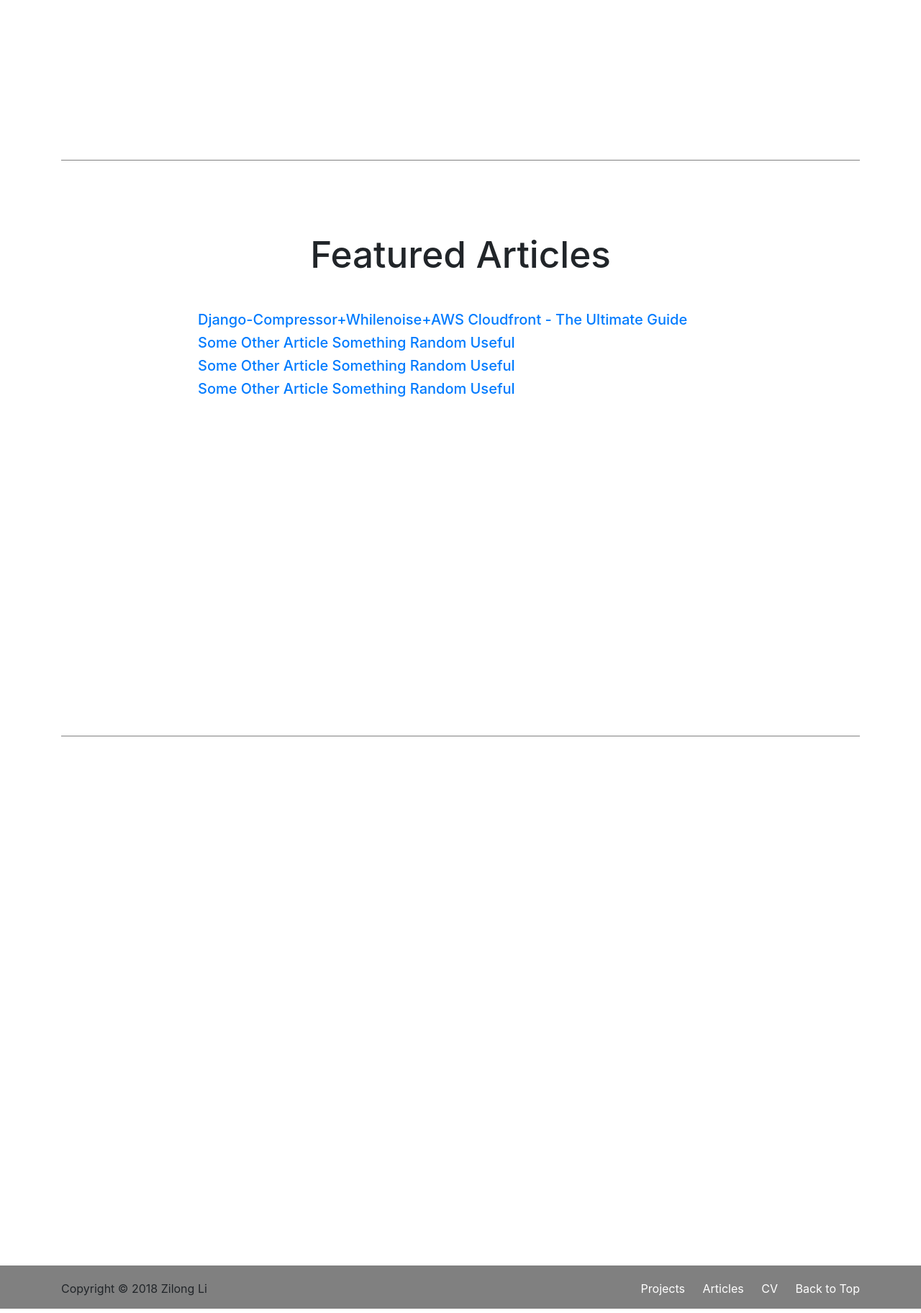
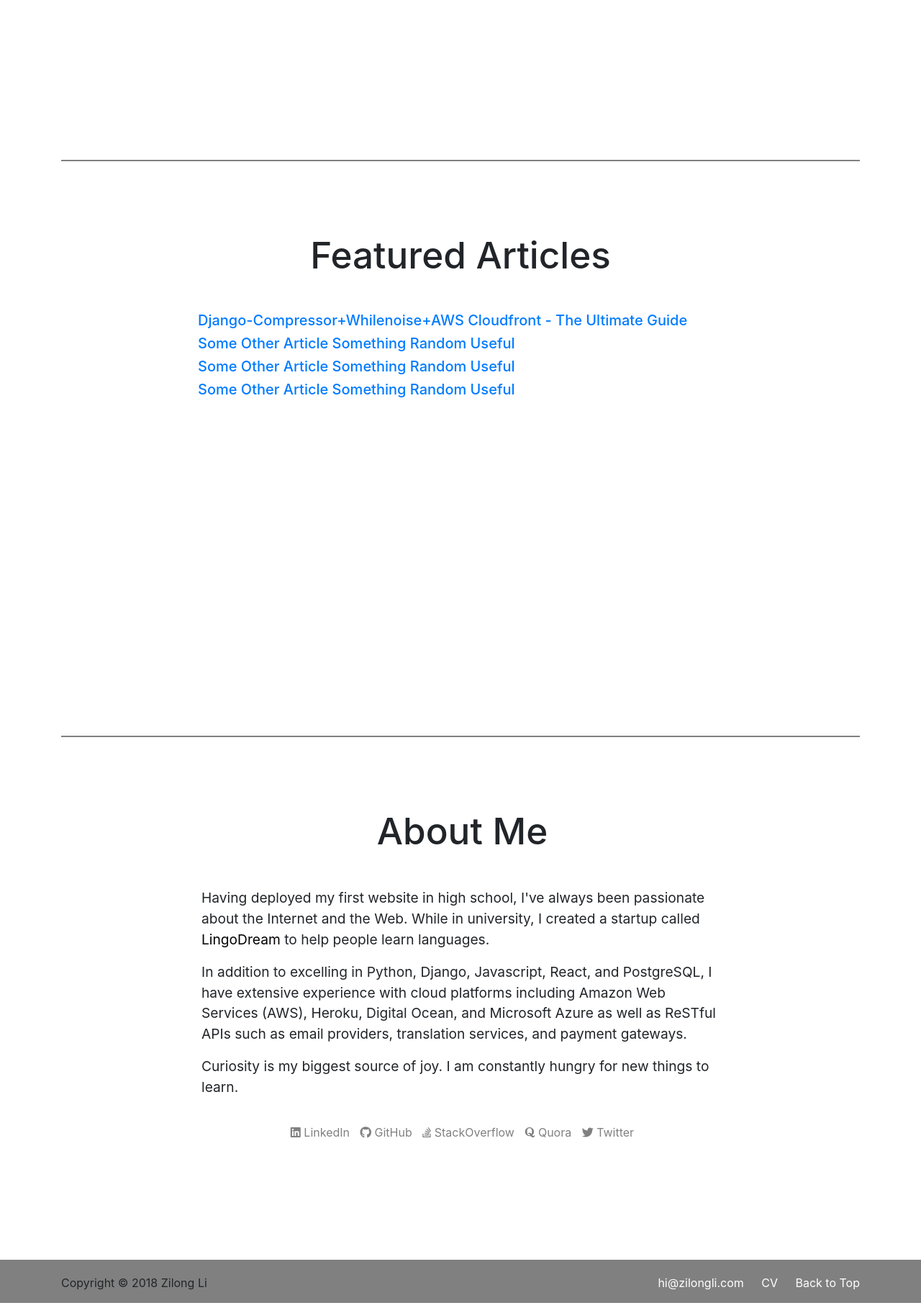
Before and after one commit to technolingo/portfolio, a Django app: page / in a window 1280 px wide. Shown: the part 2160-3984 px from the top of the page at 72% size. Run offline with Django 3.2, Linux system fonts and the light colour scheme; some libraries are stand-ins or nearby versions.

Commit message:
about section

```diff
--- a/portfolio/static/css/project.css
+++ b/portfolio/static/css/project.css
@@ -13,12 +13,12 @@ html, body {
 }
 .middle-section {
   height: 100vh;
-  border-top: 1px solid gray;
+  border-top: 2px solid gray;
 }
 
 .last-section {
-  height: 92vh;
-  border-top: 1px solid gray;
+  height: 91vh;
+  border-top: 2px solid gray;
 }
 
 ::selection {
@@ -122,7 +122,7 @@ nav {
   height: 100vh;
 }
 
-.project-title, .articles-sec-title {
+.project-title, .articles-sec-title, .about-title {
   font-size: 3.2rem;
   font-weight: 500;
 }
@@ -159,11 +159,36 @@ nav {
 /*              ABOUT ME               */
 /* *********************************** */
 
-.about-me .visual img {
-  margin: 0px;
-  height: 80.2%;
+.about-title {
+  text-align: center;
 }
 
+.about-text-div {
+  padding-top: 40px;
+  font-size: 1.2rem;
+}
+
+.project-1-link {
+  color: black;
+}
+
+.social-outlets {
+  text-align: center;
+  padding-top: 20px;
+}
+
+.social-outlets a {
+  display: inline-block;
+  color: gray;
+}
+
+.social-outlets a:hover {
+  color: #0059FF;
+}
+
+.social-outlets a.padleft {
+  padding-left: 10px;
+}
 
 /* *********************************** */
 /*                FOOTER               */
@@ -188,6 +213,9 @@ nav {
   margin-right: 20px;
 }
 
+/* .bottom-link.email {
+  color: #0059FF;
+} */
 
 /* *********************************** */
 /*            RESPONSIVE               */
--- a/portfolio/static/js/project.js
+++ b/portfolio/static/js/project.js
@@ -31,4 +31,7 @@ $(document).ready(function() {
     window.scrollTo(0,0);
   });
 
+  // console msg
+  console.log('%c Hi, I could be working for you! hi@zilongli.com ', 'background: #0059FF; color: #FFFFFF');
+
 }); // dom ready
--- a/portfolio/templates/_footer.html
+++ b/portfolio/templates/_footer.html
@@ -9,8 +9,7 @@
       </div>
       <div class="col-md-7 footer-links">
         <div class="float-right">
-          <a href="#project-1" class="bottom-link smooth-scroll">{% trans "Projects" %}</a>
-          <a href="#articles" class="bottom-link smooth-scroll">{% trans "Articles" %}</a>
+          <a href="mailto:hi@zilongli.com" class="bottom-link email">hi@zilongli.com</a>
           <a href="" class="bottom-link">{% trans "CV" %}</a>
           <a href="" class="scroll-to-top">{% trans "Back to Top" %}</a>
         </div>
--- a/portfolio/templates/_navbar.html
+++ b/portfolio/templates/_navbar.html
@@ -2,25 +2,27 @@
 
 <nav id="navbar" class="navbar navbar-expand-md navbar-light bg-white py-md-4">
 <div class="container">
-<button class="navbar-toggler navbar-toggler-right" type="button" data-toggle="collapse" data-target="#navbarSupportedContent" aria-controls="navbarSupportedContent" aria-expanded="false" aria-label="Toggle navigation">
-  <span class="navbar-toggler-icon"></span>
-</button>
-<div class="brand-section">
-  <a class="navbar-brand" href="{% url 'home' %}">Zilong Li</a>
-  <p class="brand-subtitle">{% trans "Full-Stack Developer" %}</p>
-</div>
-
+  <div class="brand-section">
+    <a class="navbar-brand" href="{% url 'home' %}">Zilong Li</a>
+    <p class="brand-subtitle">{% trans "Full-Stack Developer" %}</p>
+  </div>
+  <button class="navbar-toggler navbar-toggler-right" type="button" data-toggle="collapse" data-target="#navbarSupportedContent" aria-controls="navbarSupportedContent" aria-expanded="false" aria-label="Toggle navigation">
+    <span class="navbar-toggler-icon"></span>
+  </button>
 
 <div class="collapse navbar-collapse" id="navbarSupportedContent">
   <ul class="navbar-nav ml-auto">
     <li class="nav-item py-md-4 px-md-1 active">
-      <a class="nav-link" href="{% url 'home' %}">{% trans "Home" %} <span class="sr-only">(current)</span></a>
+      <a class="nav-link" href="/">{% trans "Home" %} <span class="sr-only">(current)</span></a>
     </li>
     <li class="nav-item py-md-4 px-md-1">
       <a class="nav-link smooth-scroll" href="#project-1">{% trans "Projects" %}</a>
     </li>
     <li class="nav-item py-md-4 px-md-1">
       <a class="nav-link smooth-scroll" href="#articles">{% trans "Articles" %}</a>
+    </li>
+    <li class="nav-item py-md-4 px-md-1">
+      <a class="nav-link smooth-scroll" href="#about-me">{% trans "About" %}</a>
     </li>
     <li class="nav-item py-md-4 px-md-1">
       <a class="nav-link" href="">{% trans "CV" %}</a>
--- a/portfolio/templates/base.html
+++ b/portfolio/templates/base.html
@@ -41,8 +41,8 @@
     <!-- Latest compiled and minified Bootstrap 4.1.3 CSS -->
     <link rel="stylesheet" href="https://stackpath.bootstrapcdn.com/bootstrap/4.1.3/css/bootstrap.min.css" integrity="sha384-MCw98/SFnGE8fJT3GXwEOngsV7Zt27NXFoaoApmYm81iuXoPkFOJwJ8ERdknLPMO" crossorigin="anonymous">
 
-    <!-- Third-party CSS libraries go here -->
-
+    <!-- fontawesome 5.3.1 -->
+    <link rel="stylesheet" href="https://use.fontawesome.com/releases/v5.3.1/css/all.css" integrity="sha384-mzrmE5qonljUremFsqc01SB46JvROS7bZs3IO2EmfFsd15uHvIt+Y8vEf7N7fWAU" crossorigin="anonymous">
     <!-- project-specific CSS -->
     <link href="{% static 'css/project.css' %}" rel="stylesheet">
 
--- a/portfolio/templates/sitepages/index.html
+++ b/portfolio/templates/sitepages/index.html
@@ -97,14 +97,39 @@
 
   <section id="about-me" class="about-me last-section">
     <div class="row">
-      <div class="col-md-6 description">
+      <div class="col-md-2"></div>
+      <div class="col-md-8 description">
+          <h2 class="about-title">{% trans "About Me" %}</h2>
+
+          <div class="about-text-div">
+            <p class="about-text-p">{% blocktrans with 'LingoDream' as site_name %}
+              Having deployed my first website in high school, I've always been
+              passionate about the Internet and the Web.
+              While in university, I created a startup called
+              <a href="#project-1" class="project-1-link smooth-scroll">
+              {{site_name}}</a> to help people learn languages.{% endblocktrans %}
+            </p>
+            <p class="about-text-p">{% blocktrans %}
+              In addition to excelling in Python,
+              Django, Javascript, React, and PostgreSQL, I have extensive
+              experience with cloud platforms including Amazon Web Services
+              (AWS), Heroku, Digital Ocean, and Microsoft Azure as well as
+              ReSTful APIs such as email providers, translation services,
+              and payment gateways.{% endblocktrans %}
+            </p>
+            <p class="about-text-p">
+            {% blocktrans %}Curiosity is my biggest source of joy.
+              I am constantly hungry for new things to learn.{% endblocktrans %}
+            </p>
+          </div>
 
         <div class="social-outlets">
-
+            <a href="https://www.linkedin.com/in/zilong-li/?locale=en_US" target="_blank" class="social-link-a"><i class="fab fa-linkedin"></i> LinkedIn</a>
+            <a href="https://github.com/technolingo" target="_blank" class="social-link-a padleft"><i class="fab fa-github"></i> GitHub</a>
+            <a href="https://stackoverflow.com/story/zilongli" target="_blank" class="social-link-a padleft"><i class="fab fa-stack-overflow"></i> StackOverflow</a>
+            <a href="https://www.quora.com/profile/Zilong-Li-5" target="_blank" class="social-link-a padleft"><i class="fab fa-quora"></i> Quora</a>
+            <a href="https://twitter.com/TechnoLingo" target="_blank" class="social-link-a padleft"><i class="fab fa-twitter"></i> Twitter</a>
         </div>
-      </div>
-      <div class="col-md-6 visual">
-
       </div>
     </div>
   </section>
```
Also changed, not shown: portfolio/templates/sitepages/about.html (deleted).
